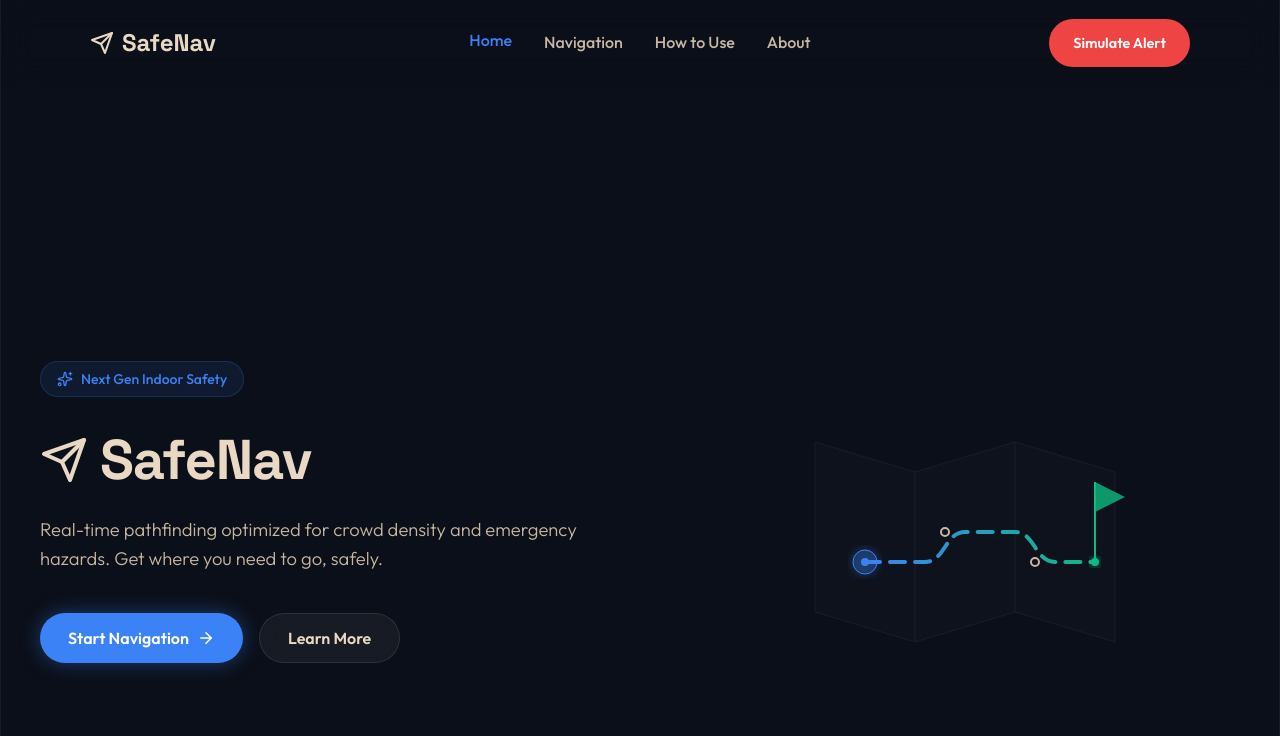
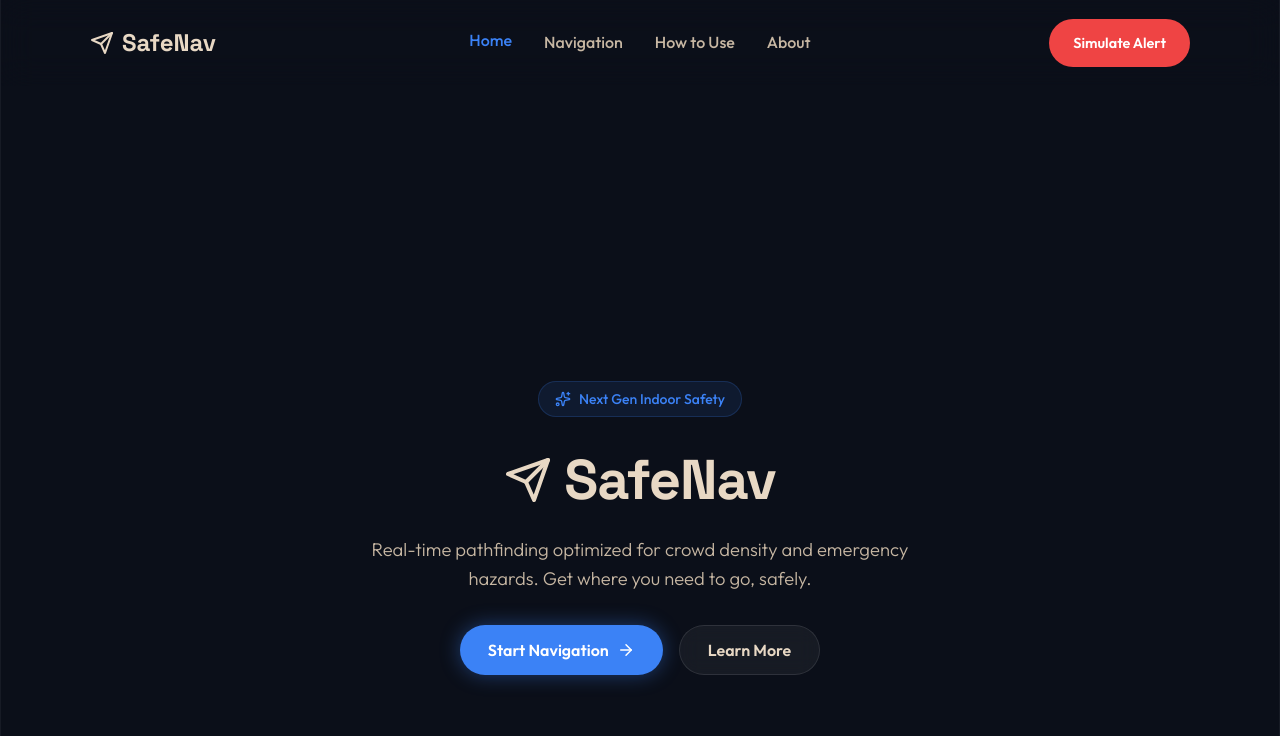
Before and after one commit to ArjuSuresh/SafeNav, a React (Create React App) app in the folder indoor-ar-navigation/: page / in a window 1280 px wide. Shown: the top 736 px of the page. Built offline with nearby package versions, Linux system fonts and the light colour scheme; no server answers.

Commit message:
style: Center SafeNav text and remove right-side illustration

```diff
--- a/indoor-ar-navigation/src/pages/HomePage.js
+++ b/indoor-ar-navigation/src/pages/HomePage.js
@@ -11,8 +11,8 @@ function HomePage({ onScan, onMap, onNavigate, onAbout, onHome }) {
   return (
     <div className="home-page">
       <section className="hero">
-        <div className="container hero-content-wrapper" style={{ display: 'flex', alignItems: 'center', justifyContent: 'space-between', width: '100%' }}>
-          <div className="hero-content" style={{ maxWidth: '600px' }}>
+        <div className="container hero-content-wrapper" style={{ display: 'flex', flexDirection: 'column', alignItems: 'center', justifyContent: 'center', width: '100%', textAlign: 'center', marginTop: '2rem' }}>
+          <div className="hero-content" style={{ maxWidth: '800px', display: 'flex', flexDirection: 'column', alignItems: 'center' }}>
 
             <div className="hero-badge" style={{
               display: 'inline-flex',
@@ -31,7 +31,7 @@ function HomePage({ onScan, onMap, onNavigate, onAbout, onHome }) {
               <span>Next Gen Indoor Safety</span>
             </div>
 
-            <h1 className="hero-title" style={{ display: 'flex', alignItems: 'center', gap: '0.75rem', fontSize: '3.5rem', marginTop: '0.5rem', marginBottom: '1.5rem' }}>
+            <h1 className="hero-title" style={{ display: 'flex', alignItems: 'center', justifyContent: 'center', gap: '0.75rem', fontSize: '3.5rem', marginTop: '0.5rem', marginBottom: '1.5rem' }}>
               <svg width="48" height="48" viewBox="0 0 24 24" fill="none" stroke="currentColor" strokeWidth="2" strokeLinecap="round" strokeLinejoin="round" style={{ color: '#E8D8C4' }}>
                 <path d="m22 2-7 20-4-9-9-4Z" />
                 <path d="M22 2 11 13" />
@@ -39,11 +39,11 @@ function HomePage({ onScan, onMap, onNavigate, onAbout, onHome }) {
               <span>SafeNav</span>
             </h1>
 
-            <p className="hero-subtitle">
+            <p className="hero-subtitle" style={{ maxWidth: '600px', margin: '0 auto 2rem' }}>
               Real-time pathfinding optimized for crowd density and emergency hazards. Get where you need to go, safely.
             </p>
 
-            <div className="hero-actions">
+            <div className="hero-actions" style={{ display: 'flex', justifyContent: 'center', width: '100%' }}>
               <button className="btn btn-primary" onClick={onScan} style={{ padding: '0.875rem 1.75rem', fontSize: '1rem', display: 'flex', gap: '8px', alignItems: 'center' }}>
                 Start Navigation
                 <ArrowRight size={18} />
@@ -51,46 +51,6 @@ function HomePage({ onScan, onMap, onNavigate, onAbout, onHome }) {
               <button className="btn btn-secondary" onClick={scrollToFeatures} style={{ padding: '0.875rem 1.75rem', fontSize: '1rem', background: 'rgba(255,255,255,0.05)', border: '1px solid rgba(255,255,255,0.1)' }}>
                 Learn More
               </button>
-            </div>
-          </div>
-
-          {/* Right side illustration representation */}
-          <div className="hero-map-illustration">
-            <div style={{ position: 'relative', width: '450px', height: '300px', background: 'transparent' }}>
-              {/* Simplified SVG representation of the map UI from the reference image */}
-              <svg width="100%" height="100%" viewBox="0 0 450 300" fill="none" xmlns="http://www.w3.org/2000/svg">
-                {/* Fold lines */}
-                <path d="M50 80 L50 250 L150 280 L250 250 L350 280 L350 110 L250 80 L150 110 Z" stroke="rgba(255,255,255,0.05)" strokeWidth="1" fill="rgba(255,255,255,0.01)" />
-                <path d="M150 110 L150 280" stroke="rgba(255,255,255,0.05)" strokeWidth="1" />
-                <path d="M250 80 L250 250" stroke="rgba(255,255,255,0.05)" strokeWidth="1" />
-
-                {/* Path Track */}
-                <path d="M100 200 H160 C180 200, 180 170, 200 170 H250 C270 170, 270 200, 290 200 H330" stroke="url(#pathGradient)" strokeWidth="4" strokeLinecap="round" strokeDasharray="15 10" />
-
-                {/* Path Gradient */}
-                <defs>
-                  <linearGradient id="pathGradient" x1="100" y1="200" x2="330" y2="200" gradientUnits="userSpaceOnUse">
-                    <stop stopColor="#3B82F6" />
-                    <stop offset="1" stopColor="#10B981" />
-                  </linearGradient>
-                  <filter id="glow" x="-20%" y="-20%" width="140%" height="140%">
-                    <feGaussianBlur stdDeviation="4" result="blur" />
-                    <feComposite in="SourceGraphic" in2="blur" operator="over" />
-                  </filter>
-                </defs>
-
-                {/* Nodes */}
-                <circle cx="100" cy="200" r="12" fill="rgba(59, 130, 246, 0.2)" stroke="#3B82F6" strokeWidth="1" filter="url(#glow)" />
-                <circle cx="100" cy="200" r="4" fill="#3B82F6" />
-
-                <circle cx="180" cy="170" r="4" fill="transparent" stroke="#C7B7A3" strokeWidth="2" />
-                <circle cx="270" cy="200" r="4" fill="transparent" stroke="#C7B7A3" strokeWidth="2" />
-                <circle cx="330" cy="200" r="4" fill="#10B981" filter="url(#glow)" />
-
-                {/* Flag */}
-                <path d="M330 200 V120" stroke="#10B981" strokeWidth="2" />
-                <path d="M330 120 L360 135 L330 150 Z" fill="#10B981" opacity="0.8" />
-              </svg>
             </div>
           </div>
         </div>
```
